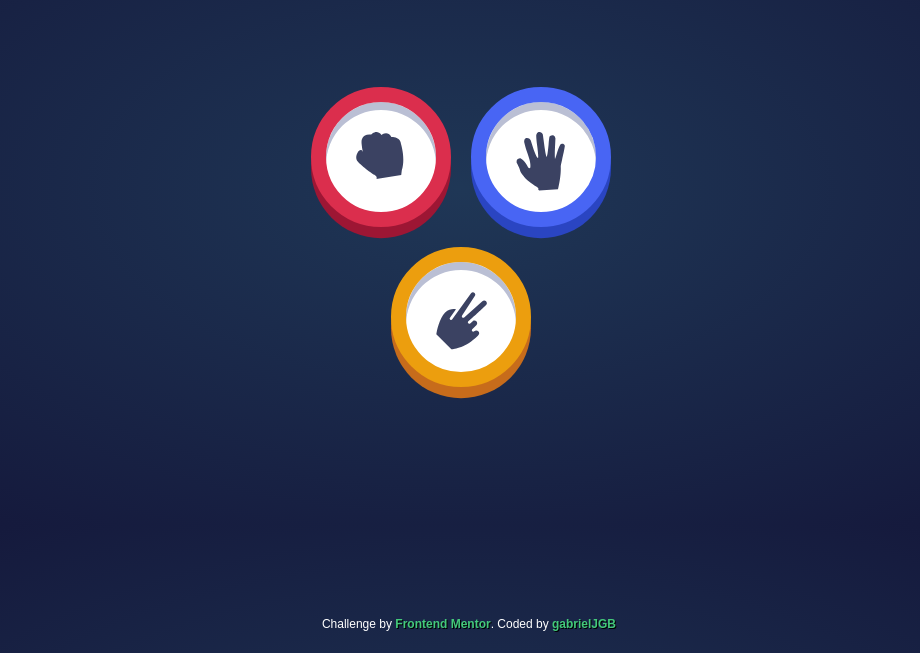
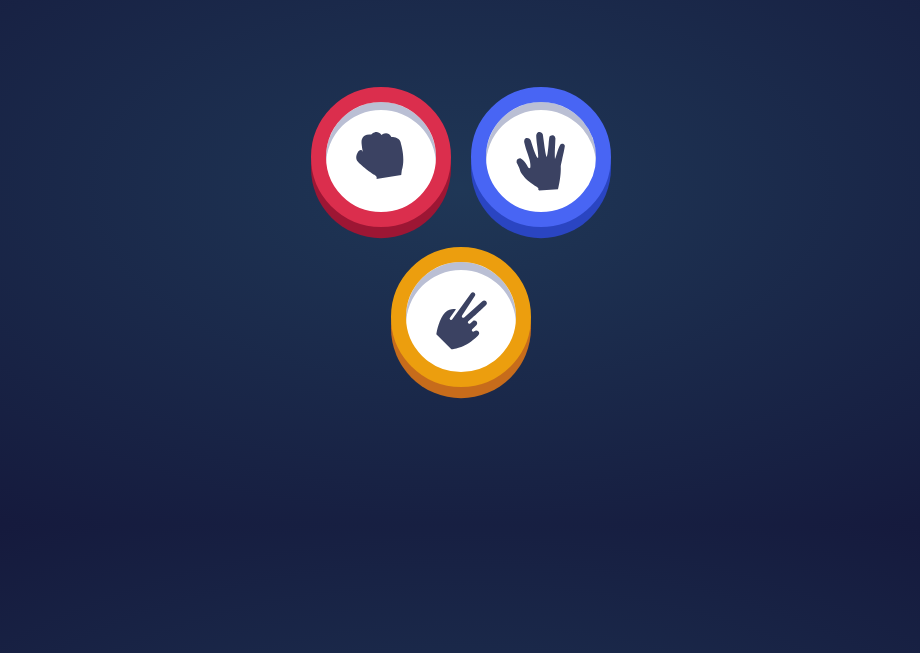
Before and after one commit to gabrielJGB/piedra-papel-tijera, a plain HTML site: page index.html in a window 1280 px wide. Shown: the part 147-800 px from the top of the page, without its empty margins (179-1099 px from the left). Drawn offline with Linux system fonts and the light colour scheme.

Commit message:
Update index.html

```diff
--- a/index.html
+++ b/index.html
@@ -36,12 +36,7 @@
 
       <div class="jugar">JUGAR OTRA VEZ</div>
 
-      <footer>
-        <p class="attribution">
-          Challenge by <a href="https://www.frontendmentor.io?ref=challenge" target="_blank">Frontend Mentor</a>.
-          Coded by <a href="https://github.com/gabrielJGB">gabrielJGB</a>
-        </p>
-      </footer>
+
 
   <script src="script.js"></script>
 </body>
```
